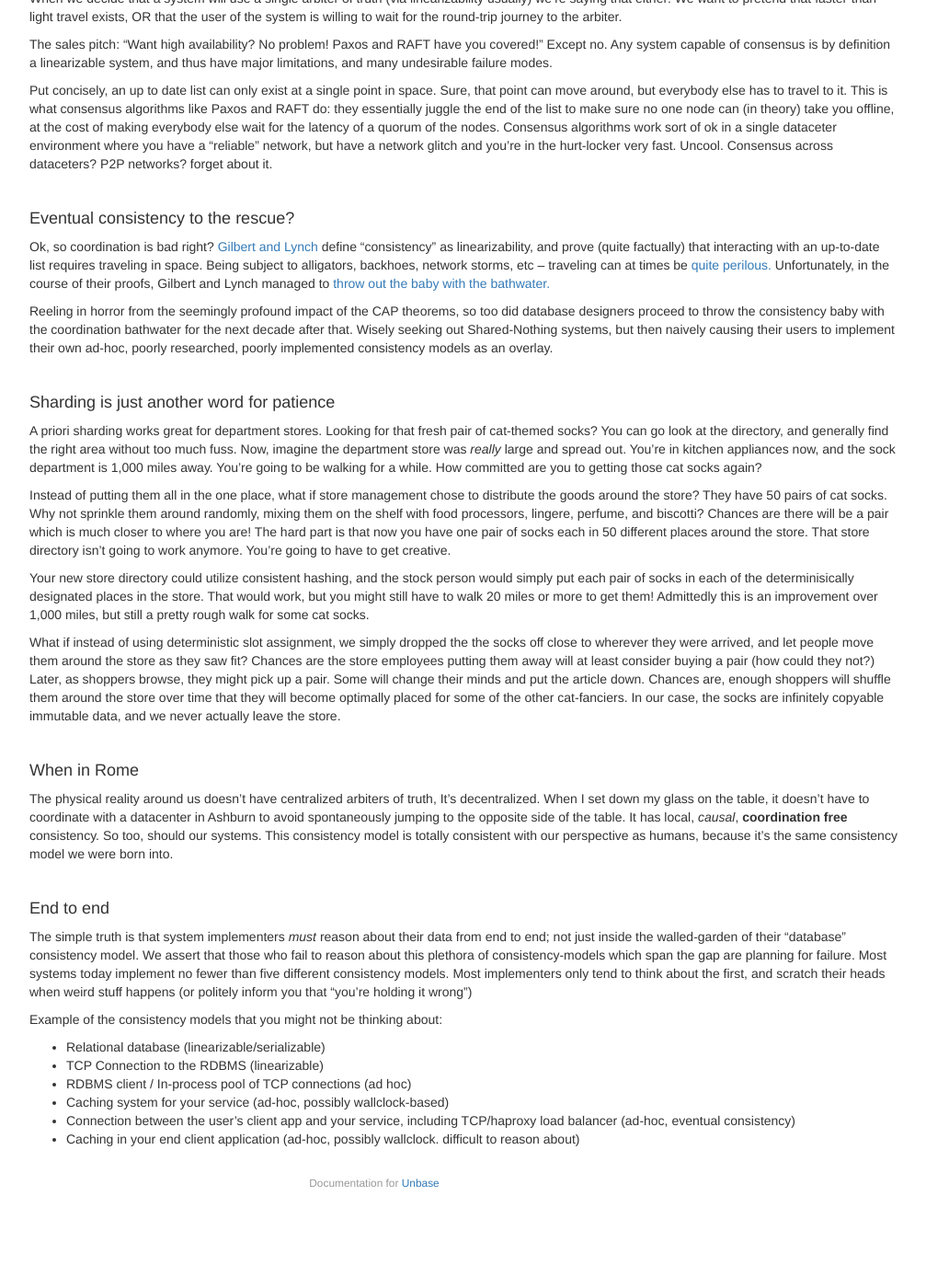
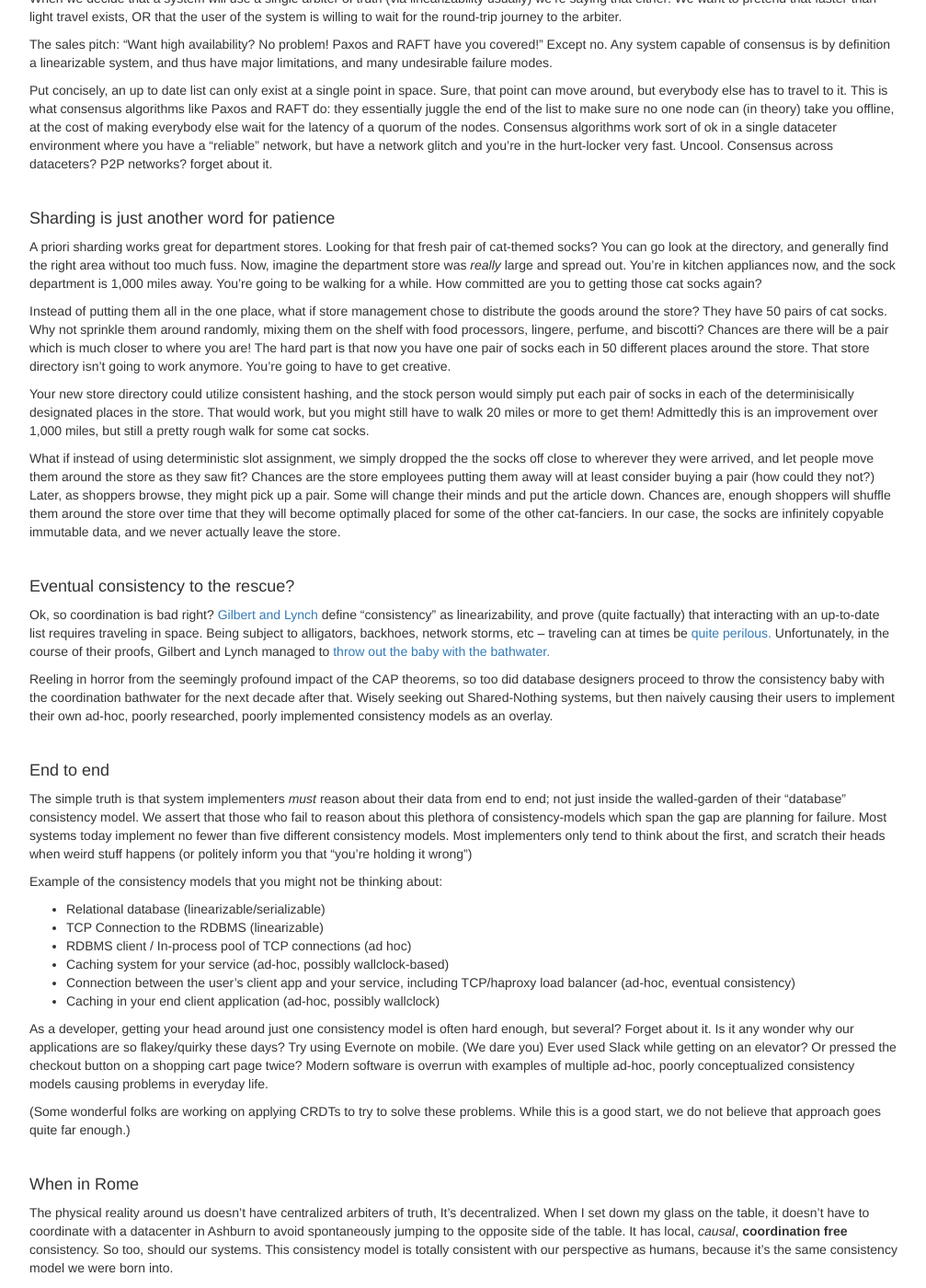
Before and after one commit to mindbeam/unbase, a Jekyll site: the page built from docs/design/the-problem.md, in a window 1280 px wide and 1400 px high, scrolled down 751 px. Shown: the whole window at 92% size, without its empty margins (233-1240 px from the left). Built offline with Jekyll 4.4.1, drawn with Linux system fonts in a browser that asks for light colours; before the commit the page ends 2066 px from its top, so only the background shows below that.

Commit message:
rearranged a bit

```diff
--- a/docs/design/the-problem.md
+++ b/docs/design/the-problem.md
@@ -43,14 +43,6 @@ Put concisely, an up to date list can only exist at a single point in space. Sur
 
 <br>
 
-#### Eventual consistency to the rescue?
-
-Ok, so coordination is bad right? [Gilbert and Lynch](http://dl.acm.org/citation.cfm?id=564601){:target="cap"} define "consistency" as linearizability, and prove (quite factually) that interacting with an up-to-date list requires traveling in space. Being subject to alligators, backhoes, network storms, etc – traveling can at times be [quite perilous.](http://queue.acm.org/detail.cfm?id=2655736){:target="reliable"} Unfortunately, in the course of their proofs, Gilbert and Lynch managed to [throw out the baby with the bathwater.](https://arxiv.org/abs/1509.05393){:target="kleppman"}
-
-Reeling in horror from the seemingly profound impact of the CAP theorems, so too did database designers proceed to throw the consistency baby with the coordination bathwater for the next decade after that. Wisely seeking out Shared-Nothing systems, but then naively causing their users to implement their own ad-hoc, poorly researched, poorly implemented consistency models as an overlay.
-
-<br>
-
 #### Sharding is just another word for patience
 
 A priori sharding works great for department stores. Looking for that fresh pair of cat-themed socks? You can go look at the directory, and generally find the right area without too much fuss. Now, imagine the department store was *really* large and spread out. You're in kitchen appliances now, and the sock department is 1,000 miles away. You're going to be walking for a while. How committed are you to getting those cat socks again?
@@ -64,10 +56,11 @@ What if instead of using deterministic slot assignment, we simply dropped the th
 
 <br>
 
-#### When in Rome
+#### Eventual consistency to the rescue?
 
-The physical reality around us doesn't have centralized arbiters of truth, It's decentralized.
-When I set down my glass on the table, it doesn't have to coordinate with a datacenter in Ashburn to avoid spontaneously jumping to the opposite side of the table. It has local, *causal*, **coordination free** consistency. So too, should our systems. This consistency model is totally consistent with our perspective as humans, because it's the same consistency model we were born into.
+Ok, so coordination is bad right? [Gilbert and Lynch](http://dl.acm.org/citation.cfm?id=564601){:target="cap"} define "consistency" as linearizability, and prove (quite factually) that interacting with an up-to-date list requires traveling in space. Being subject to alligators, backhoes, network storms, etc – traveling can at times be [quite perilous.](http://queue.acm.org/detail.cfm?id=2655736){:target="reliable"} Unfortunately, in the course of their proofs, Gilbert and Lynch managed to [throw out the baby with the bathwater.](https://arxiv.org/abs/1509.05393){:target="kleppman"}
+
+Reeling in horror from the seemingly profound impact of the CAP theorems, so too did database designers proceed to throw the consistency baby with the coordination bathwater for the next decade after that. Wisely seeking out Shared-Nothing systems, but then naively causing their users to implement their own ad-hoc, poorly researched, poorly implemented consistency models as an overlay.
 
 <br>
 
@@ -82,4 +75,15 @@ Example of the consistency models that you might not be thinking about:
 * RDBMS client / In-process pool of TCP connections (ad hoc)
 * Caching system for your service (ad-hoc, possibly wallclock-based)
 * Connection between the user's client app and your service, including TCP/haproxy load balancer (ad-hoc, eventual consistency)
-* Caching in your end client application (ad-hoc, possibly wallclock. difficult to reason about)
+* Caching in your end client application (ad-hoc, possibly wallclock)
+
+As a developer, getting your head around just one consistency model is often hard enough, but several? Forget about it. Is it any wonder why our applications are so flakey/quirky these days? Try using Evernote on mobile. (We dare you) Ever used Slack while getting on an elevator? Or pressed the checkout button on a shopping cart page twice? Modern software is overrun with examples of multiple ad-hoc, poorly conceptualized consistency models causing problems in everyday life.
+
+(Some wonderful folks are working on applying CRDTs to try to solve these problems. While this is a good start, we do not believe that approach goes quite far enough.)
+
+<br>
+
+#### When in Rome
+
+The physical reality around us doesn't have centralized arbiters of truth, It's decentralized.
+When I set down my glass on the table, it doesn't have to coordinate with a datacenter in Ashburn to avoid spontaneously jumping to the opposite side of the table. It has local, *causal*, **coordination free** consistency. So too, should our systems. This consistency model is totally consistent with our perspective as humans, because it's the same consistency model we were born into.
```
